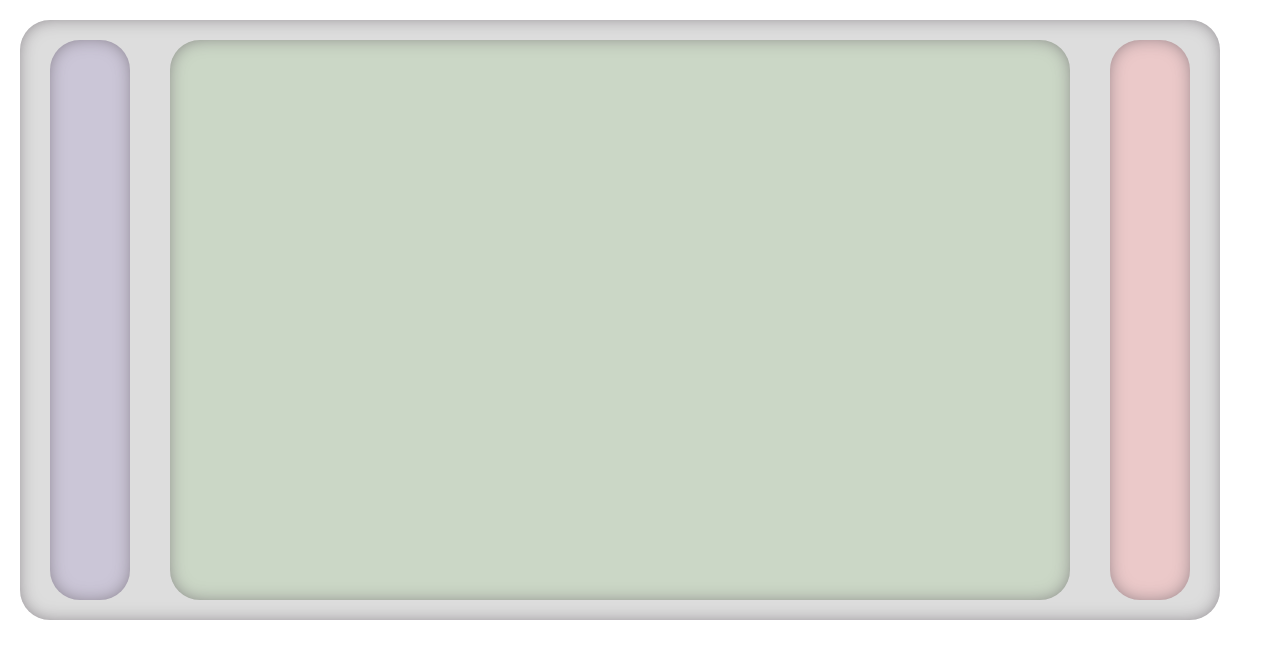
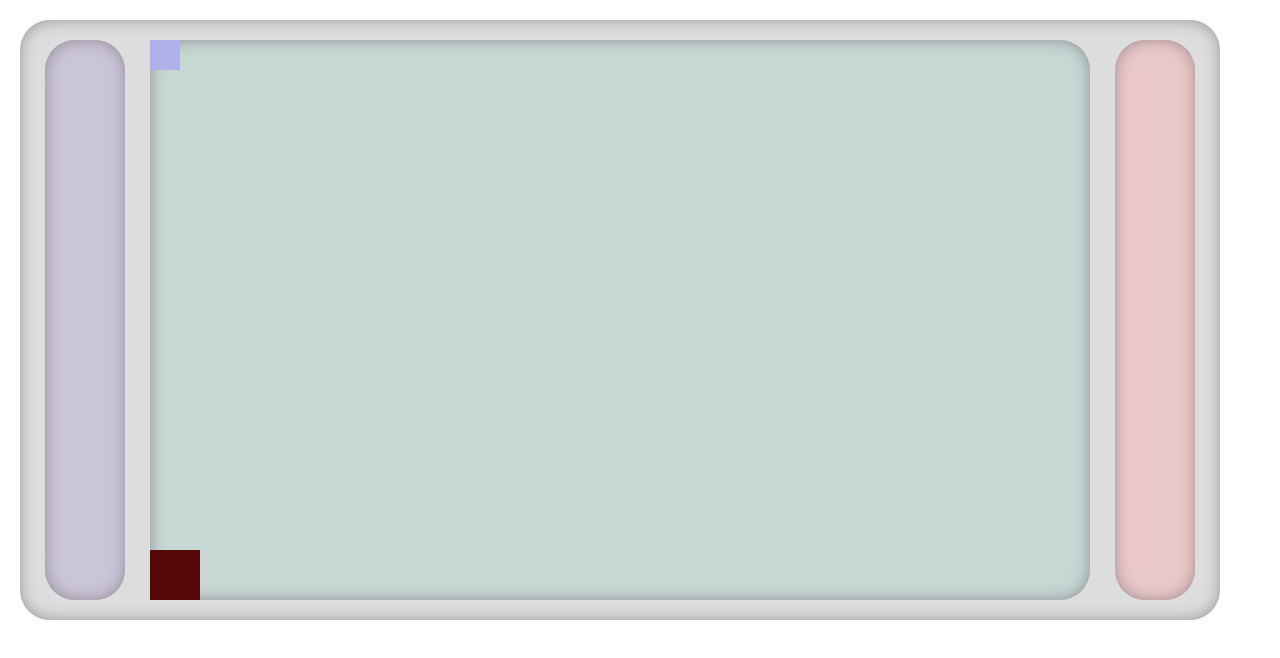
Before and after one commit to simozan/EXTINCTION, a plain HTML site: page index.html in a window 1280 px wide. Drawn offline with Linux system fonts and the light colour scheme.

Commit message:
end of the day

```diff
--- /dev/null
+++ b/dino.js
@@ -0,0 +1,53 @@
+
+class Dino {
+    constructor() {
+        this.dinoPositionX = 0
+        this.element = document.querySelector(".dino")
+    }
+}
+
+let dino = new Dino
+
+function moveDino(event) {
+    if (event.key === "ArrowLeft") {
+        if (dino.dinoPositionX === 0) { dino.dinoPositionX = 0 }
+        else if (dino.dinoPositionX > 0) { dino.dinoPositionX -= 10 }
+    }
+    else if (event.key === "ArrowRight") {
+        if (dino.dinoPositionX === 890) { dino.dinoPositionX = 890 }
+        else if (dino.dinoPositionX < 890) { dino.dinoPositionX += 10 }
+    }
+    dino.element.style.left = `${dino.dinoPositionX}px`
+}
+document.addEventListener("keydown", moveDino)
+
+
+
+
+
+//let enemyPositionY= 0;
+let FrameCount = 0;
+function GameLoop() {
+    requestAnimationFrame(GameLoop);
+    FrameCount++
+    //moveEnemy()
+    if (FrameCount % 300 === 0) {
+        addEnemy()
+    }
+}
+
+const gameArea= document.querySelector("#game-area")
+
+function addEnemy() {
+    console.log("ciao")
+    const enemy = document.createElement("div")
+    gameArea.appendChild(enemy)
+    enemy.classList.add("enemy");
+}
+
+//function moveEnemy() {
+  //  enemyPositionY++
+    //enemy.style.top=`${enemyPositionY}px`
+//}
+
+GameLoop()
--- a/index.html
+++ b/index.html
@@ -15,7 +15,7 @@
             <div class="dino"></div>
         </div>
         <div id="finish-area"></div>
-        <script src="script.js"></script>
+        <script src="dino.js"></script>
     </div>
 </body>
 
--- a/script.js
+++ /dev/null
@@ -1 +0,0 @@
-console.log("bhuuu")
--- a/styles.css
+++ b/styles.css
@@ -8,7 +8,7 @@
     background: #dddddd;
     width: 1200px;
     height: 600px;
-    padding: 10px;
+    padding: 20px;
     margin: 20px;
     border-radius: 30px;
     box-shadow: inset 0px 0px 20px -6px #615961;
@@ -21,24 +21,40 @@
     background: #cbc6d7;
     width: 80px;
     height: 560px;
-    margin: 20px;
+    margin: 5px;
     border-radius: 30px;
     box-shadow: inset 0px 0px 20px -6px #615961;
 }
 
 #game-area {
-    background: #cbd7c6;
-    width: 900px;
+    background: #c6d7d4;
+    width: 940px;
     height: 560px;
-    margin: 20px;
+    margin: 5px;
     border-radius: 30px;
     box-shadow: inset 0px 0px 20px -6px #615961;
+    position: relative;
 }
 #finish-area {
     background: #ebc9c9;
     width: 80px;
     height: 560px;
-    margin: 20px;
+    margin: 5px;
     border-radius: 30px;
     box-shadow: inset 0px 0px 20px -6px #615961;
 }
+.dino {
+    background: #550707;
+    width: 50px;
+    height: 50px;
+    position:absolute;
+    top: 510px;
+}
+
+.enemy {
+    background: #b0b0eb;
+    width: 30px;
+    height: 30px;
+    position:absolute;
+    top:0;
+}
```
